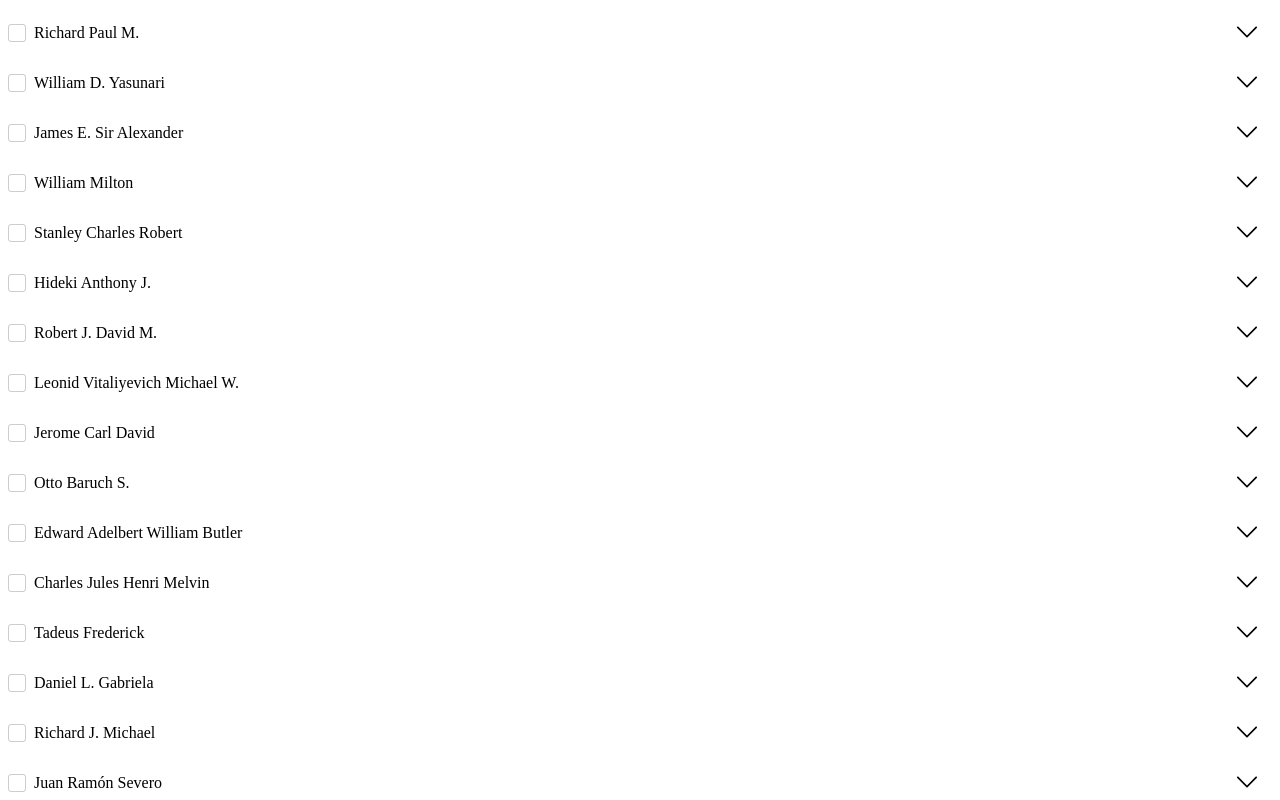
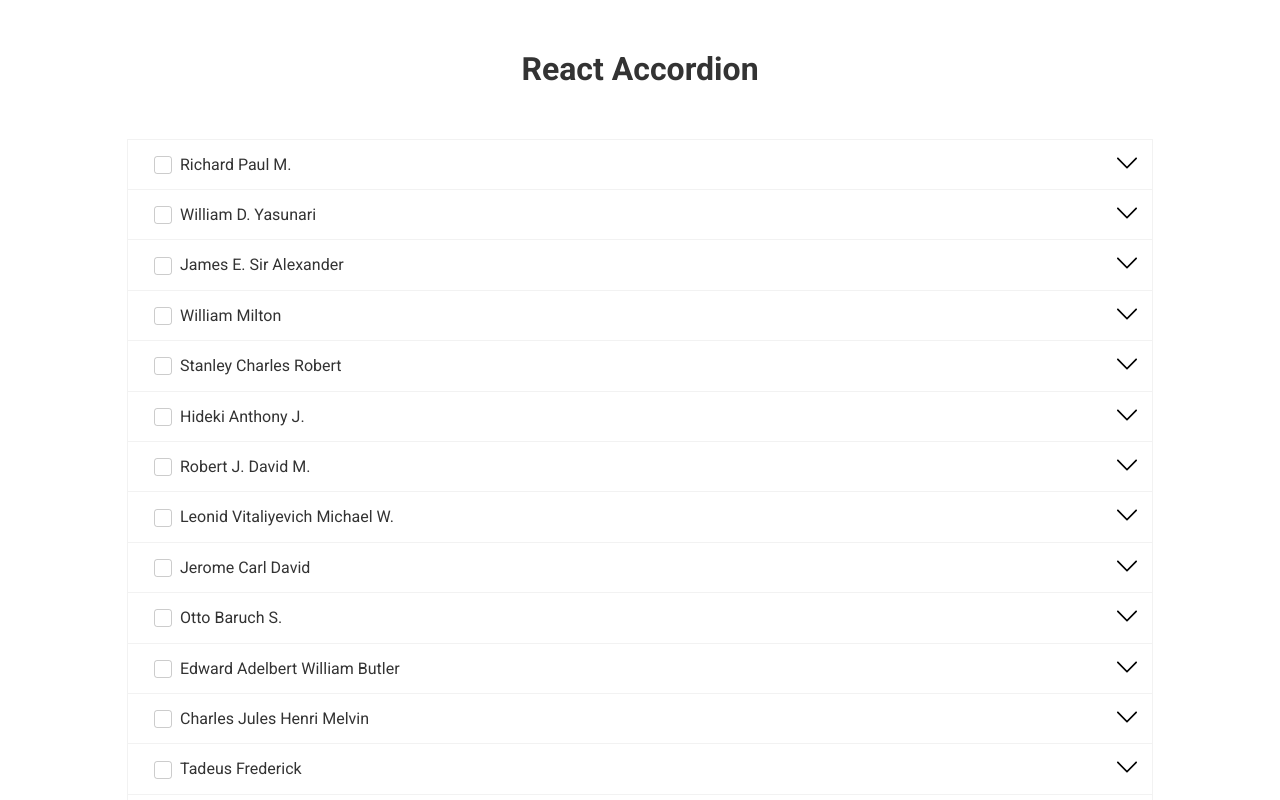
Before and after one commit to thomazot/react-accordion, a React (Create React App) app: page / in a window 1280 px wide. Shown: the top 800 px of the page. Built offline with nearby package versions, Linux system fonts and the light colour scheme.

Commit message:
style: implementando camada de layout

```diff
--- a/package.json
+++ b/package.json
@@ -6,7 +6,10 @@
   "jest": {
     "collectCoverageFrom": [
       "!src/**/index.{ts,tsx}",
-      "!src/**/*.{style,styl}.{ts,tsx}"
+      "!src/**/*.{style,styl}.{ts,tsx}",
+      "!src/styles/**/*",
+      "!src/typings/**/*",
+      "!src/react-app-env.d.ts"
     ],
     "transform": {
       "^.+\\.(js|jsx|ts|tsx)$": "<rootDir>/node_modules/ts-jest"
@@ -25,6 +28,7 @@
     "react-scripts": "4.0.1",
     "recoil": "^0.1.2",
     "styled-components": "^5.2.1",
+    "styled-normalize": "^8.0.7",
     "typescript": "^4.0.3",
     "web-vitals": "^0.2.4"
   },
--- a/public/index.html
+++ b/public/index.html
@@ -5,6 +5,11 @@
     <link rel="icon" href="%PUBLIC_URL%/favicon.ico" />
     <meta name="viewport" content="width=device-width, initial-scale=1" />
     <meta name="theme-color" content="#000000" />
+    <link rel="preconnect" href="https://fonts.gstatic.com" />
+    <link
+      href="https://fonts.googleapis.com/css2?family=Roboto:ital,wght@0,300;0,400;0,500;0,700;1,300;1,400;1,500;1,700&display=swap"
+      rel="stylesheet"
+    />
     <meta
       name="description"
       content="Web site created using create-react-app"
--- a/src/App.tsx
+++ b/src/App.tsx
@@ -1,12 +1,18 @@
 import React from "react"
 import Home from "pages/Home"
 import { RecoilRoot } from "recoil"
+import { ThemeProvider } from "styled-components"
+import { Theme } from "styles/Theme"
+import { GlobalStyle } from "styles/GlobalStyle"
 
 function App() {
   return (
     <RecoilRoot>
       <React.Suspense fallback={<div>Loading...</div>}>
-        <Home />
+        <ThemeProvider theme={Theme}>
+          <GlobalStyle />
+          <Home />
+        </ThemeProvider>
       </React.Suspense>
     </RecoilRoot>
   )
--- a/src/components/Accordion/Accordion.style.ts
+++ b/src/components/Accordion/Accordion.style.ts
@@ -8,10 +8,11 @@ export const Accordion = styled.ul`
   visibility: hidden;
   max-height: 0;
   overflow: hidden;
+  box-shadow: 0 0 0 1px rgba(0, 0, 0, 0.05);
 
   &[aria-expanded="true"] {
     visibility: visible;
-    max-height: 100vh;
+    max-height: none;
     overflow-y: auto;
   }
 `
--- a/src/components/AccordionItem/AccordionItem.style.ts
+++ b/src/components/AccordionItem/AccordionItem.style.ts
@@ -13,6 +13,8 @@ export const AccordionItem = styled.li<LiProps>`
   list-style: none;
   padding: 0;
   margin: 0;
+  background: #fff;
+  box-shadow: 0 0 0 1px rgba(0, 0, 0, 0.05);
 
   > div {
     display: flex;
@@ -32,7 +34,7 @@ export const AccordionItem = styled.li<LiProps>`
 
       ${(props) =>
         `
-        padding-left: ${props.nv * 26}px;
+        padding-left: ${(props.nv + 1) * 26}px;
       `}
 
       &:before {
@@ -43,11 +45,11 @@ export const AccordionItem = styled.li<LiProps>`
         border: solid 1px rgba(0, 0, 0, 0.2);
         border-radius: 3px;
         margin-right: 8px;
-        ${({ count, total = 0 }) =>
+        ${({ count, total = 0, theme }) =>
           count > 0 &&
           count !== total &&
           `
-          background: #00a3ea url(${IconLess}) no-repeat center center;
+          background: var(--primary) url(${IconLess}) no-repeat center center;
           background-size: 10px 10px;
         `}
       }
@@ -59,14 +61,14 @@ export const AccordionItem = styled.li<LiProps>`
     }
 
     input:checked + label:before {
-      ${({ count, total = 0 }) =>
+      ${({ count, total = 0, theme }) =>
         count < total
           ? `
-          background: #00a3ea url(${IconLess}) no-repeat center center;
+          background: var(--primary) url(${IconLess}) no-repeat center center;
           background-size: 10px 10px;
         `
           : `
-          background: #00a3ea url(${IconCheck}) no-repeat center center;
+          background: var(--primary) url(${IconCheck}) no-repeat center center;
           background-size: 10px 10px;
         `}
     }
@@ -89,7 +91,7 @@ export const AccordionItem = styled.li<LiProps>`
       }
 
       &:hover {
-        color: #00a3ea;
+        color: var(--primary);
       }
     }
   }
--- /dev/null
+++ b/src/components/Dashboard/Dashboard.style.ts
@@ -0,0 +1,23 @@
+import styled from "styled-components"
+import { Container } from "styles"
+
+export const Main = styled.main`
+  ${Container}
+`
+
+export const Header = styled.header`
+  ${Container}
+  padding: 30px 0;
+
+  h1 {
+    text-align: center;
+    font-size: 32px;
+  }
+`
+
+export const Footer = styled.footer`
+  ${Container}
+  text-align: center;
+  font-size: 14px;
+  padding: 50px 0;
+`
--- /dev/null
+++ b/src/components/Dashboard/Dashboard.tsx
@@ -0,0 +1,23 @@
+import React from "react"
+import * as Style from "./Dashboard.style"
+
+type DashboardProps = {
+  children?: React.ReactChild | React.ReactChild[]
+}
+
+const Dashboard = ({ children }: DashboardProps) => {
+  return (
+    <>
+      <Style.Header>
+        <h1>React Accordion</h1>
+      </Style.Header>
+      <Style.Main>{children}</Style.Main>
+      <Style.Footer>
+        © Desenvolvido por
+        <a href="mailto:thomazot@gmail.com"> Thomaz T. O. Toyama </a>
+      </Style.Footer>
+    </>
+  )
+}
+
+export default Dashboard
--- /dev/null
+++ b/src/components/Dashboard/index.ts
@@ -0,0 +1 @@
+export { default } from "./Dashboard"
--- a/src/pages/Home/Home.tsx
+++ b/src/pages/Home/Home.tsx
@@ -1,4 +1,5 @@
 import Accordion from "components/Accordion"
+import Dashboard from "components/Dashboard"
 import React from "react"
 import { useRecoilValue } from "recoil"
 import ListItemState from "stores/atoms/ListItemState"
@@ -7,9 +8,9 @@ const Home = () => {
   const items = useRecoilValue(ListItemState)
 
   return (
-    <div>
+    <Dashboard>
       <Accordion items={items} />
-    </div>
+    </Dashboard>
   )
 }
 
--- /dev/null
+++ b/src/styles/GlobalStyle.ts
@@ -0,0 +1,45 @@
+import { createGlobalStyle } from "styled-components"
+import normalize from "styled-normalize"
+import { ITheme } from "./Theme"
+
+type GlobalStyleProps = {
+  theme: ITheme
+}
+
+export const GlobalStyle = createGlobalStyle`
+  ${normalize}
+  :root {
+    --primary: ${({ theme }: GlobalStyleProps) => theme.palette.primary.main};
+    --primary-contrast: ${({ theme }: GlobalStyleProps) =>
+      theme.palette.primary.contrastText};
+    --color-text: #333;
+  }
+
+  body {
+    padding:0;
+    margin: 0;
+    font-family: 'Roboto', sans-serif;
+    color: var(--color-text);
+  }
+
+  a {
+    color: var(--color-text);
+    text-decoration: none;
+
+    &:hover{
+      color: var(--primary);
+    }
+  }
+
+  ::-webkit-scrollbar {
+    width: 4px;
+  }
+
+  ::-webkit-scrollbar-track {
+    box-shadow: inset 0 0 6px rgba(0,0,0,0.3);
+  }
+
+  ::-webkit-scrollbar-thumb {
+    box-shadow: inset 0 0 6px var(--primary);
+  }
+`
--- /dev/null
+++ b/src/styles/Theme.ts
@@ -0,0 +1,23 @@
+import { DefaultTheme } from "styled-components"
+
+export interface ITheme extends DefaultTheme {
+  viewport: number
+  gap: number
+  palette: {
+    primary: {
+      main: string
+      contrastText: string
+    }
+  }
+}
+
+export const Theme: ITheme = {
+  viewport: 1024,
+  gap: 32,
+  palette: {
+    primary: {
+      main: "#00a3ea",
+      contrastText: "#fff"
+    }
+  }
+}
--- /dev/null
+++ b/src/styles/index.ts
@@ -0,0 +1,7 @@
+import { css } from "styled-components"
+
+export const Container = css`
+  width: ${({ theme }) => `${theme.viewport}px`};
+  max-width: calc(100vw - ${({ theme }) => `${theme.gap}px`});
+  margin: 0 auto;
+`
```
Also changed, not shown: 2 other files (tests, documents, lock files or other folders).
